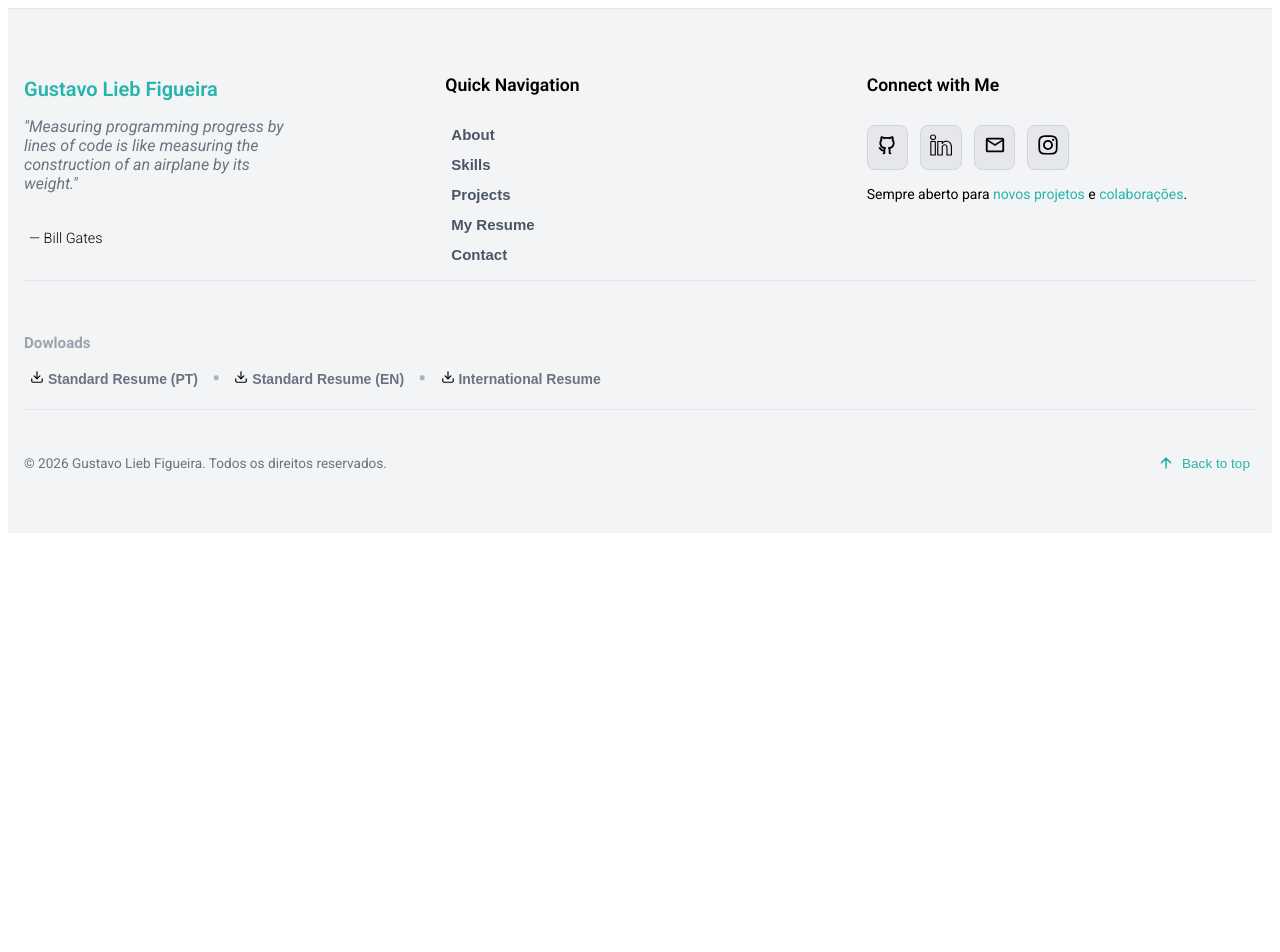
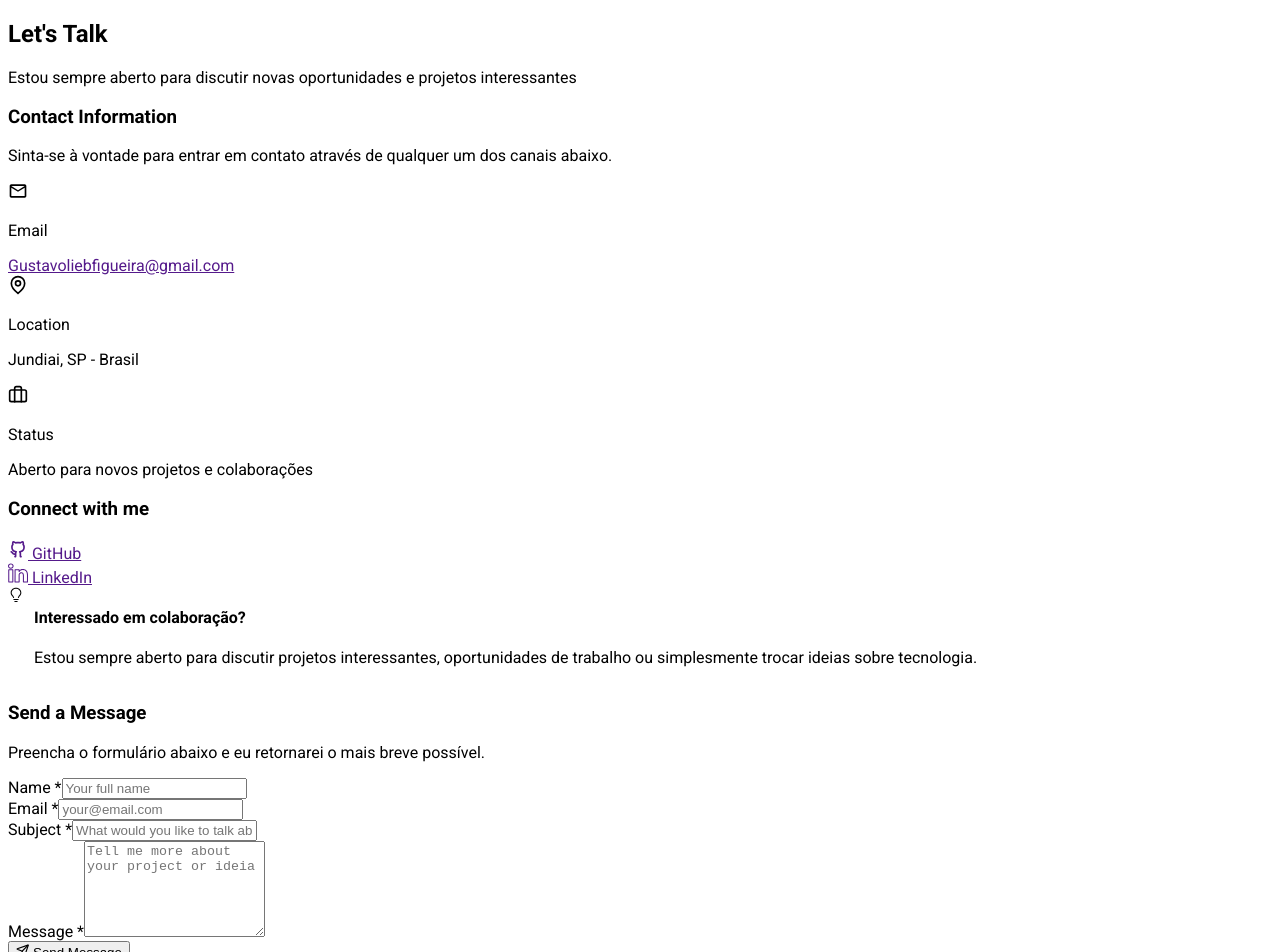
Before and after one commit to Lieberr/Portfolio-Gustavo-Lieb, a React (Vite) app in the folder portfolio-gustavo/: page / in a window 1280 px wide. Shown: the top 952 px of the page. Before the commit the page ends 800 px from the top, so only its background shows below. Built offline with nearby package versions, Linux system fonts and the light colour scheme.

Commit message:
Contact v1

```diff
--- a/portfolio-gustavo/package.json
+++ b/portfolio-gustavo/package.json
@@ -13,6 +13,7 @@
   "dependencies": {
     "framer-motion": "^12.29.2",
     "json-server": "^1.0.0-beta.5",
+    "motion": "^12.29.2",
     "react": "^19.2.0",
     "react-dom": "^19.2.0",
     "react-icons": "^5.5.0"
--- a/portfolio-gustavo/src/App.jsx
+++ b/portfolio-gustavo/src/App.jsx
@@ -1,10 +1,13 @@
-import {motion} from 'framer-motion'
 import Footer from './components/Footer';
+import Contact from './components/Contact';
 
 
 const App = () => {
   return (
+    <>
+    <Contact />
     <Footer />
+    </>
   );
 }
 
--- /dev/null
+++ b/portfolio-gustavo/src/components/Contact.jsx
@@ -0,0 +1,160 @@
+import { motion } from "motion/react";
+import { useState, useEffect } from "react";
+import { MdMailOutline } from "react-icons/md";
+import { GrLocation } from "react-icons/gr";
+import { LuBriefcase } from "react-icons/lu";
+import { RiGithubLine } from "react-icons/ri";
+import { SlSocialLinkedin } from "react-icons/sl";
+import { GoLightBulb } from "react-icons/go";
+import { LuSend } from "react-icons/lu";
+
+
+
+
+
+
+
+const Contact = () => {
+    return (
+        <section id="contact" className="contact-section">
+            <div className="contact-container">
+                {/*Header*/}
+
+                <motion.div
+                initial={{ opacity: 0, y: 20 }}
+                whileInView={{ opacity: 1, y: 0 }}
+                viewport={{once: true}}
+                transition={{duration: 0.6}}
+                className="contact-header">
+                    <h2>Let's <span>Talk</span> </h2>
+                    <p>
+                        Estou sempre aberto para discutir novas oportunidades e projetos interessantes
+                    </p>
+                </motion.div>
+
+
+                <div className="contact-grid">
+
+                    {/*Left side*/}
+
+                    <motion.div
+                    className="contact-left"
+                    initial={{opacity: 0, x: -30}}
+                    whileInView={{opacity: 1, x: 0}}
+                    viewport={{once: true}}
+                    transition={{duration: 0.6}}>
+                        <div>
+                            <h3 className="title-contact-info">Contact Information</h3>
+                            <p className="p-contact-info">Sinta-se à vontade para entrar em contato através de qualquer um dos canais abaixo.</p>
+
+                            {/*Card*/}
+
+                            <div className="contact-card">
+                                <div className="contact-icon">
+                                    <MdMailOutline size={20} />
+                                </div>
+                                <div>
+                                    <p className="contact-label">Email</p>
+                                    <a href="" className="contact-value">Gustavoliebfigueira@gmail.com</a>
+                                </div>
+                            </div>
+
+                            <div className="contact-card">
+                                <div className="contact-icon">
+                                    <GrLocation size={20} />
+                                </div>
+                                <div>
+                                    <p className="contact-label">Location</p>
+                                    <p className="contact-value">Jundiai, SP - Brasil</p>
+                                </div>
+                            </div>
+
+                            <div className="contact-card">
+                                <div className="contact-cion">
+                                    <LuBriefcase size={20}/>
+                                </div>
+                                <div>
+                                    <p className="contact-label">Status</p>
+                                    <p className="contact-value">Aberto para novos projetos e colaborações</p>
+                                </div>
+                            </div>
+                        </div>
+
+
+                        {/*Social*/}
+
+                        <div className="container-social">
+                            <h3 className="title-social">Connect with me</h3>
+
+                            <div className="container-social-links">
+                                <a href="" target="_blank"><RiGithubLine size={20}/> GitHub </a>
+                            </div>
+
+                            <div className="container-social-links">
+                                <a href="" target="_blank"><SlSocialLinkedin size={20} /> LinkedIn</a>
+                            </div>
+                        </div>
+
+                        {/*Info box*/}
+
+                        <div className="container-info-box">
+                            <div style={{display: "flex", gap: "10px"}}>
+                                <GoLightBulb />
+                                <div>
+                                    <h4>Interessado em colaboração?</h4>
+                                    <p>Estou sempre aberto para discutir projetos interessantes, oportunidades de trabalho ou simplesmente trocar ideias sobre tecnologia.</p>
+                                </div>
+                            </div>
+                        </div>
+
+
+                    </motion.div>
+
+                    {/*Right side*/}
+
+                    <motion.div
+                    initial={{opacity: 0, x: 30}}
+                    whileInView={{opacity: 1, x: 0}}
+                    viewport={{once: true}}
+                    transition={{duration: 0.6}}>
+                        <h3 className="title-contact-message">Send a Message</h3>
+                        <p className="p-contact-message">Preencha o formulário abaixo e eu retornarei o mais breve possível.</p>
+
+                        <form className="form-contact">
+                            <div>
+                                <label htmlFor="name">Name *</label>
+                                <input type="text" name="name" placeholder="Your full name" required />
+                            </div>
+
+                            <div>
+                                <label htmlFor="email">Email *</label>
+                                <input type="email" name="email" placeholder="your@email.com" required/>
+                            </div>
+
+                            <div>
+                                <label htmlFor="subject">Subject *</label>
+                                 <input type="text" name="subject" placeholder="What would you like to talk about" required />
+                            </div>
+
+                            <div>
+                                <label htmlFor="message">Message *</label>
+                                <textarea name="message" rows="6" placeholder="Tell me more about your project or ideia" required />
+                            </div>
+
+                            <motion.button type="submit"
+                            className="contact-btn"
+                            whileHover={{scale: 1.02}}
+                            whileTap={{scale: 0.98}}>
+                                <LuSend />{' '}
+                                 Send Message
+                            </motion.button>
+                        </form>
+
+                    </motion.div>
+                </div>
+            </div>
+        </section>
+     );
+}
+
+export default Contact;
--- a/portfolio-gustavo/src/data/db.json
+++ b/portfolio-gustavo/src/data/db.json
@@ -21,7 +21,7 @@
             "technologies": [
                 "React.JS",
                 "JavaScript (ES6+)",
-                "Css",
+                "Tailwind CSS",
                 "CoinGecko API",
                 "Vite",
                 "Proxy",
@@ -53,7 +53,7 @@
                 "React.JS",
                 "Context API",
                 "JavaScript (ES6+)",
-                "Css",
+                "Tailwind CSS",
                 "JSON Server",
                 "LocalStorage",
                 "Vite",
--- a/portfolio-gustavo/src/index.css
+++ b/portfolio-gustavo/src/index.css
@@ -102,6 +102,7 @@ body.dark .nav-list button{
 
 .social-icons a{
     padding: 0.55rem;
+    margin-top: -11px;
     background: #e5e7eb;
     border-radius: 0.5rem;
     border: 1px solid #d1d5db;
```
Also changed, not shown: 1 other file (tests, documents, lock files or other folders).
